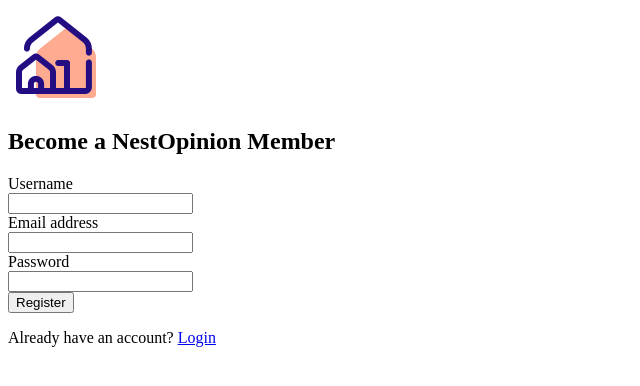
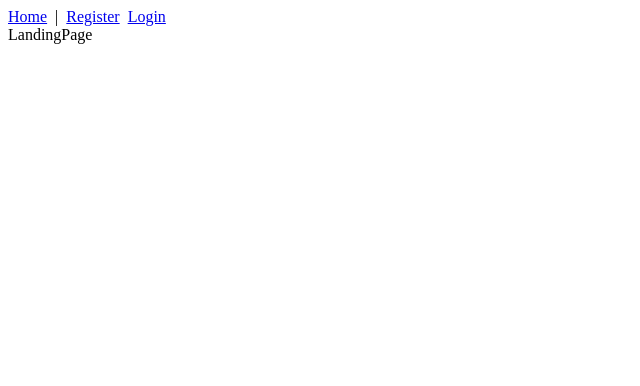
Before and after one commit to Janethq/nestopinions, a React (Vite) app: page / in a window 1280 px wide. Shown: the top 386 px of the page, without its empty margins (0-640 px from the left). Built offline with nearby package versions, Linux system fonts and the light colour scheme.

Commit message:
feat registration error/success msges via react-hot-toast to inform user

```diff
--- a/package.json
+++ b/package.json
@@ -22,6 +22,7 @@
     "morgan": "^1.10.0",
     "react": "^18.2.0",
     "react-dom": "^18.2.0",
+    "react-hot-toast": "^2.4.1",
     "react-router-dom": "^6.23.0",
     "serve-favicon": "^2.5.0"
   },
--- a/src/pages/App/App.jsx
+++ b/src/pages/App/App.jsx
@@ -5,6 +5,7 @@ import { LandingPage } from "../LandingPage";
 import Register from "../AuthPages/Register";
 import Login from "../AuthPages/Login";
 import { useState } from "react";
+import { Toaster } from "react-hot-toast";
 
 const log = debug("mern:pages:App:App");
 
@@ -12,17 +13,18 @@ function App() {
   const [user, setUser] = useState(null); //empty object === user  vs null === !user
   log("user %o", user);
 
-  if (!user) {
-    return <Register setUser={setUser} />;
-  }
+  // if (!user) {
+  //   return <Register setUser={setUser} />;
+  // } //testing
 
   return (
     <>
       <main className="App">
         <NavBar />
+        <Toaster />
         <Routes>
           <Route path="/" element={<LandingPage />} />
-          <Route path="/register" element={<Register />} />
+          <Route path="/register" element={<Register setUser={setUser} />} />
           <Route path="/login" element={<Login />} />
           {/* <Route path="/property/:id" element={<PropertyPage />} /> */}
         </Routes>
--- a/src/pages/AuthPages/Register.jsx
+++ b/src/pages/AuthPages/Register.jsx
@@ -2,6 +2,8 @@ import { useState } from "react";
 import "tailwindcss/tailwind.css";
 import debug from "debug";
 import { register } from "../../utils/services/auth";
+import { toast } from "react-hot-toast";
+import { Link } from "react-router-dom";
 
 const log = debug("mern:AuthPages:Register");
 
@@ -23,9 +25,18 @@ export default function Register({ setUser }) {
       const user = await register(formData);
       log("user: %o", user);
 
-      setUser(user); //update state with new user
+      if (user.error) {
+        toast.error(user.error);
+      } else {
+        setUser(user); //update state with new user
+        toast.success("Registration successful!");
+        //navigate to ? either page user was on/ dashboard/ login?
+      }
     } catch (error) {
-      setUserInfo({ ...userInfo, error: "Sign Up Failed" });
+      setUserInfo({ ...userInfo, error: "Registration Failed" });
+      toast.error(
+        "Registration unsuccessful! You may already have an account registered."
+      );
     }
   };
 
@@ -133,12 +144,12 @@ export default function Register({ setUser }) {
 
           <p className="mt-10 text-center text-sm text-gray-500">
             Already have an account?{" "}
-            <a
-              href="#"
+            <Link
+              to="/login"
               className="font-semibold leading-6 text-indigo-600 hover:text-indigo-500"
             >
               Login
-            </a>
+            </Link>
           </p>
         </div>
       </div>
```
Also changed, not shown: 1 other file (tests, documents, lock files or other folders).
